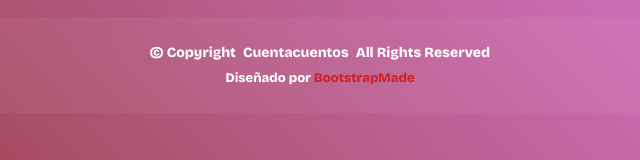
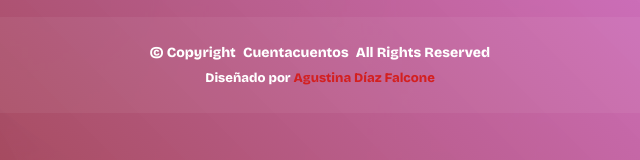
Before and after one commit to agusssssstina/Entrega-parcial---Diaz-Falcone-Agustina, a plain HTML site: page index.html in a window 1280 px wide. Shown: the part 7171-7331 px from the top of the page, 320-960 px from the left. Drawn offline with nearby package versions, Linux system fonts and the light colour scheme.

Commit message:
Add files via upload

```diff
--- a/index.html
+++ b/index.html
@@ -827,7 +827,7 @@
         <!-- You can delete the links only if you've purchased the pro version. -->
         <!-- Licensing information: https://bootstrapmade.com/license/ -->
         <!-- Purchase the pro version with working PHP/AJAX contact form: [buy-url] -->
-        Diseñado por <a href="https://bootstrapmade.com/">BootstrapMade</a>
+        Diseñado por <a href="https://bootstrapmade.com/">Agustina Díaz Falcone</a>
       </div>
     </div>
 
```
